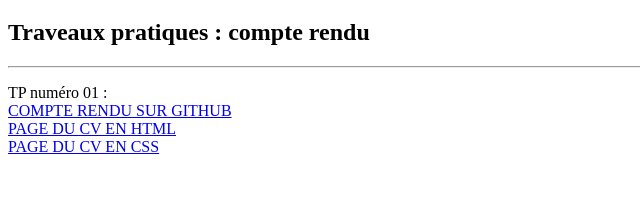
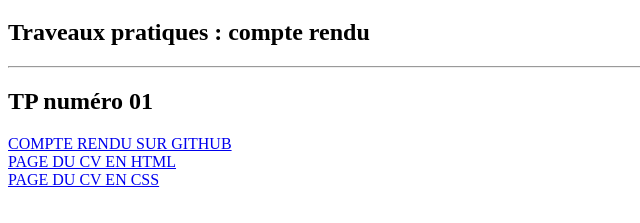
Before and after one commit to FELIOUNE01/TPS-WISSAL-FELIOUNE, a plain HTML site: page index.html in a window 1280 px wide. Shown: the part 61-284 px from the top of the page, without its empty margins (0-640 px from the left). Drawn offline with Linux system fonts and the light colour scheme.

Commit message:
Update index.html

```diff
--- a/index.html
+++ b/index.html
@@ -8,9 +8,9 @@
     <h1>Wissal Felioune </h1>
     <h2>Traveaux pratiques : compte rendu </h2>
     <hr>
+    <h2>TP numéro 01  </h2>
+    <p>
 
-    <p>
-      TP numéro 01 :<br>
       <a href="https://github.com/FELIOUNE01/TPS-WISSAL-FELIOUNE/tree/main/TP1">COMPTE RENDU SUR GITHUB</a> <br>
 
       <a href="./TP1/CVHTML.html">PAGE DU CV EN HTML</a><br>
```
